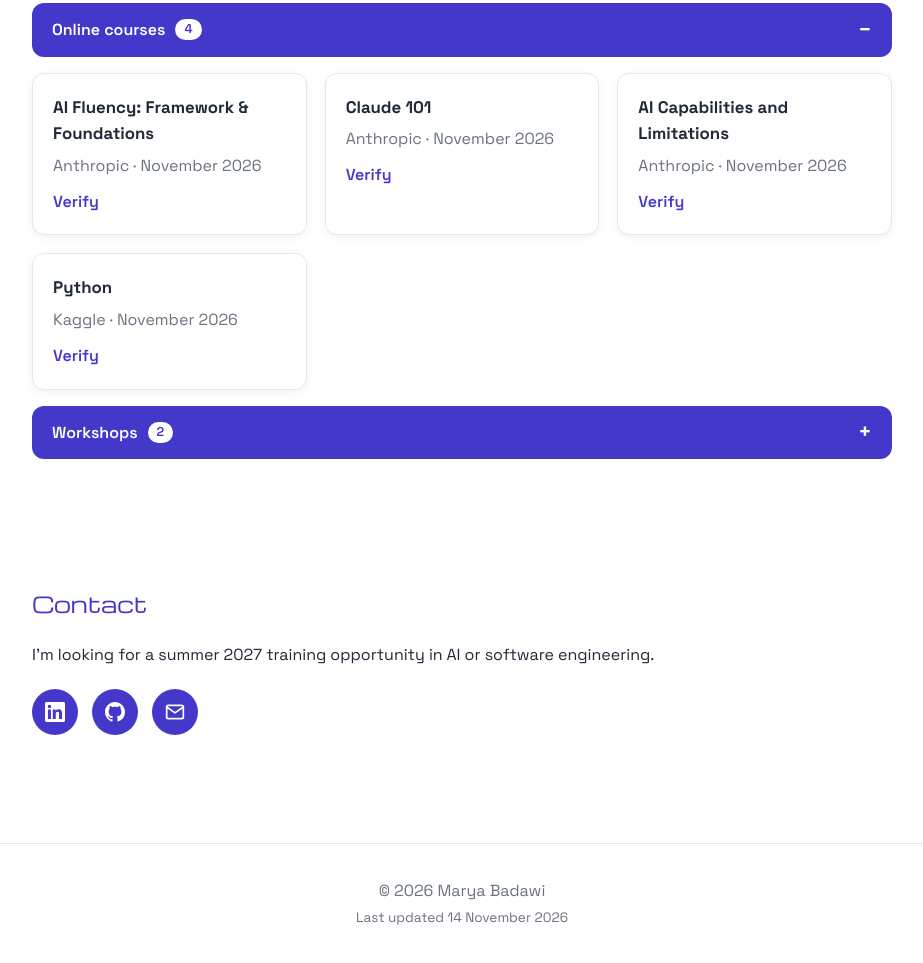
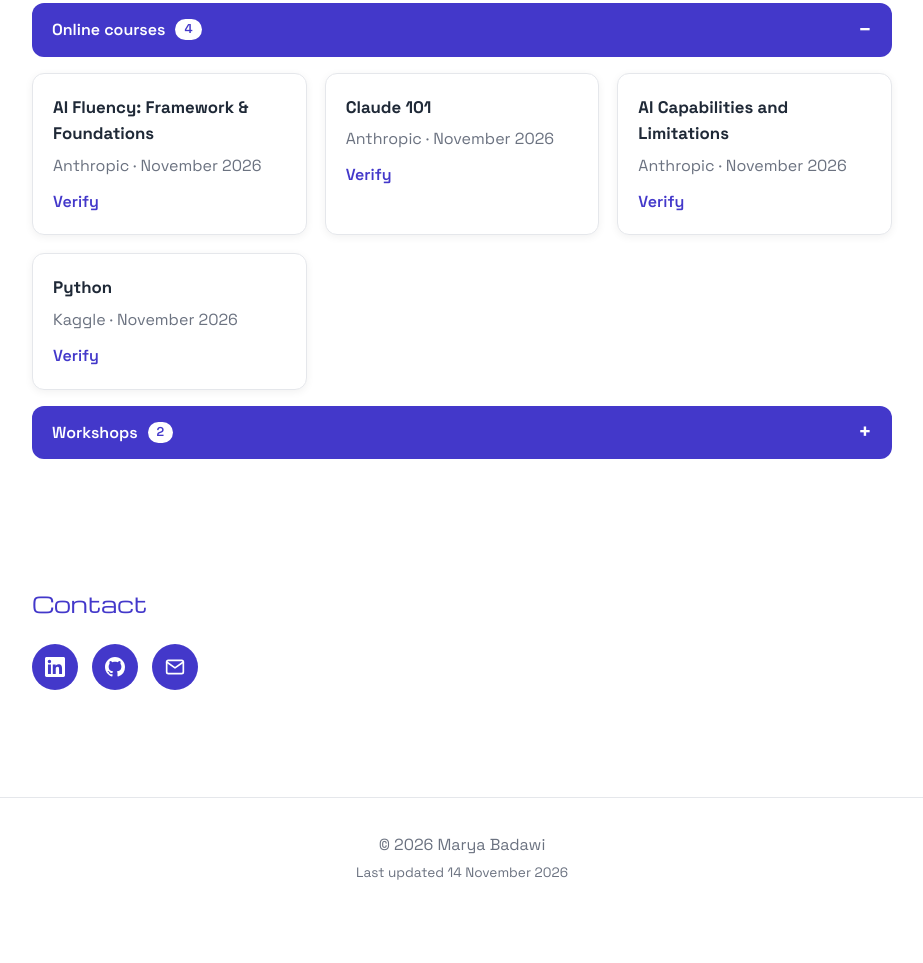
Before and after one commit to maryabadawi/maryabadawi.github.io, a plain HTML site: page index.html in a window 1280 px wide. Shown: the part 1656-2619 px from the top of the page, without its empty margins (178-1101 px from the left). After the commit the page ends 2573 px from the top, so only its background shows below. Drawn offline with nearby package versions, Linux system fonts and the light colour scheme.

Commit message:
Remove summer training line from Contact

```diff
--- a/index.html
+++ b/index.html
@@ -149,7 +149,6 @@
 
     <section id="contact">
       <h2>Contact</h2>
-      <p>I'm looking for a summer 2027 training opportunity in AI or software engineering.</p>
       <!-- The only place with contact links. Add a CV button here once CV v2 is ready -->
       <div class="icon-links">
         <a href="https://www.linkedin.com/in/marya-badawi" target="_blank" aria-label="LinkedIn" title="LinkedIn">
```
